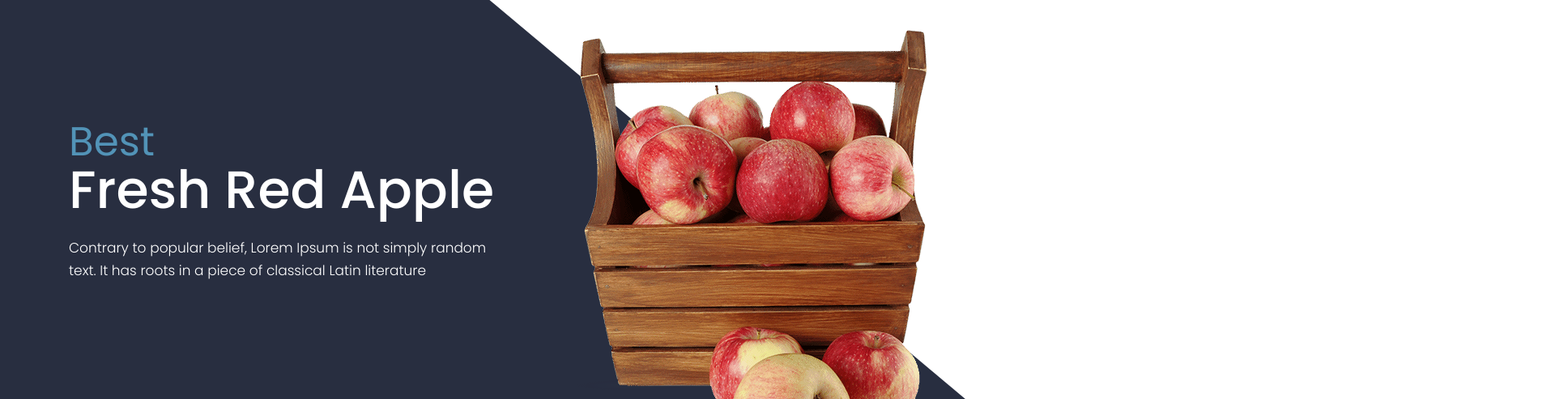
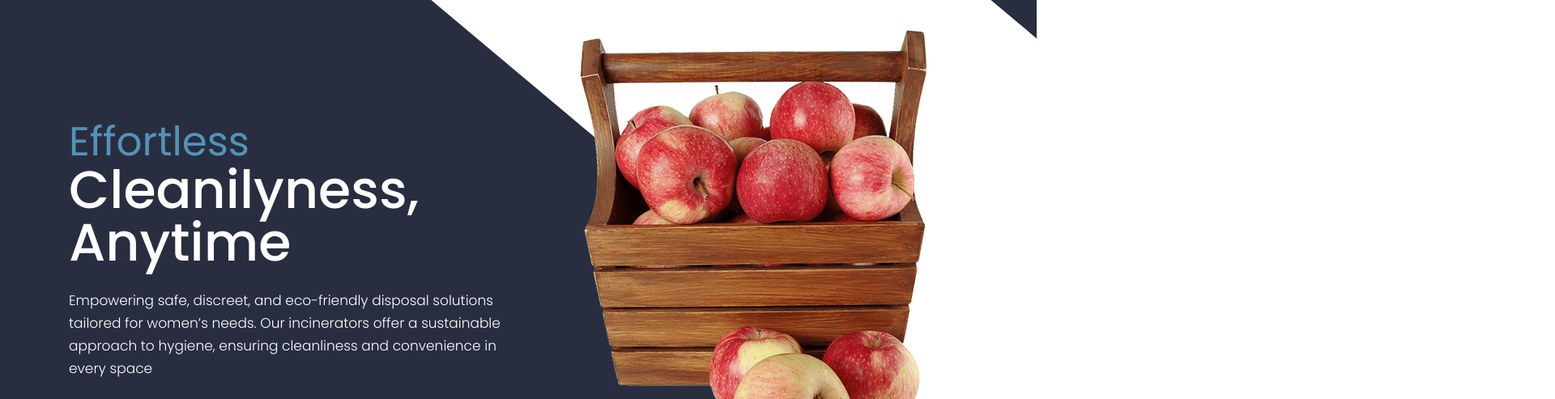
Before and after one commit to innocentahumuza/pureflare, a plain HTML site: page index.html in a window 1280 px wide. Shown: the part 123-616 px from the top of the page at 81% size, 1920 px wide, since content can reach past the window. Drawn offline with Linux system fonts and the light colour scheme.

Commit message:
Update index.html

```diff
--- a/index.html
+++ b/index.html
@@ -77,8 +77,8 @@
             <div class="row">
                 <div class="col-md-6">
                     <div class="full">
-                        <h1><strong class="cur">Best</strong><br>Fresh Red Apple</h1>
-                            <p>Contrary to popular belief, Lorem Ipsum is not simply random text. It has roots in a piece of classical Latin literature</p>
+                        <h1><strong class="cur">Effortless</strong><br>Cleanilyness, Anytime</h1>
+                            <p>Empowering safe, discreet, and eco-friendly disposal solutions tailored for women’s needs. Our incinerators offer a sustainable approach to hygiene, ensuring cleanliness and convenience in every space</p>
                             <div class="button_section"><a class="main_bt" href="#">Buy Now</a></div>
                     </div>
                 </div>
```
